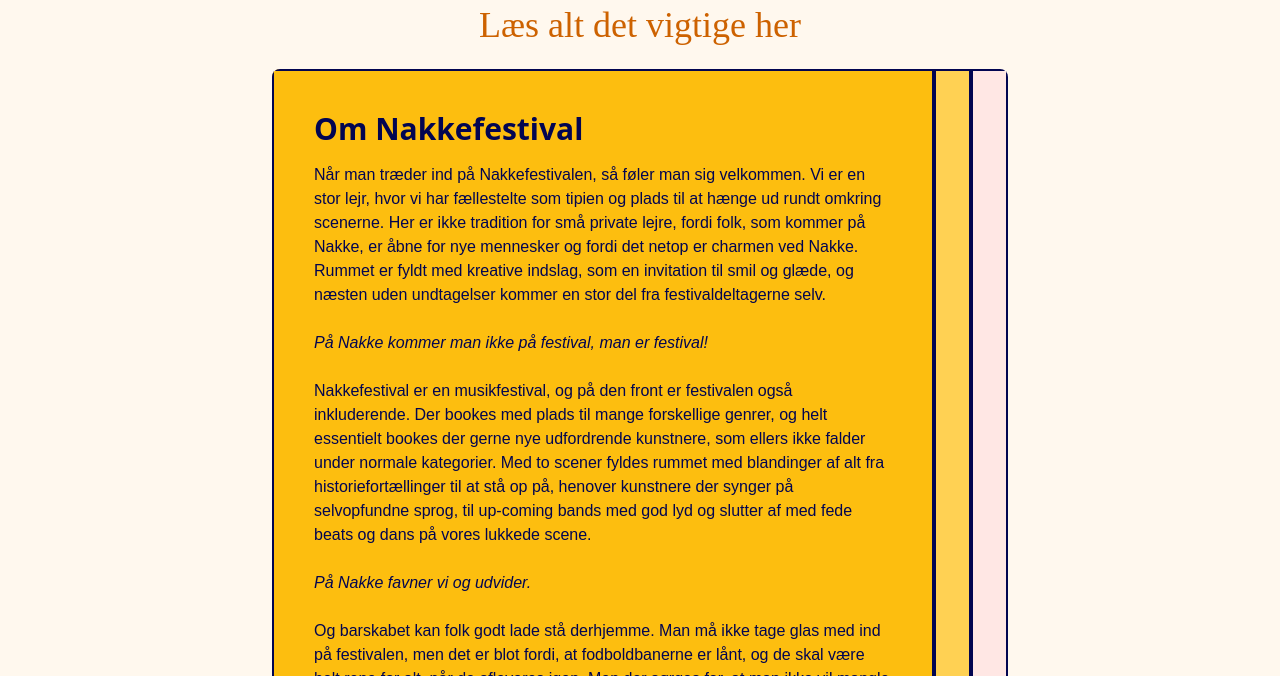
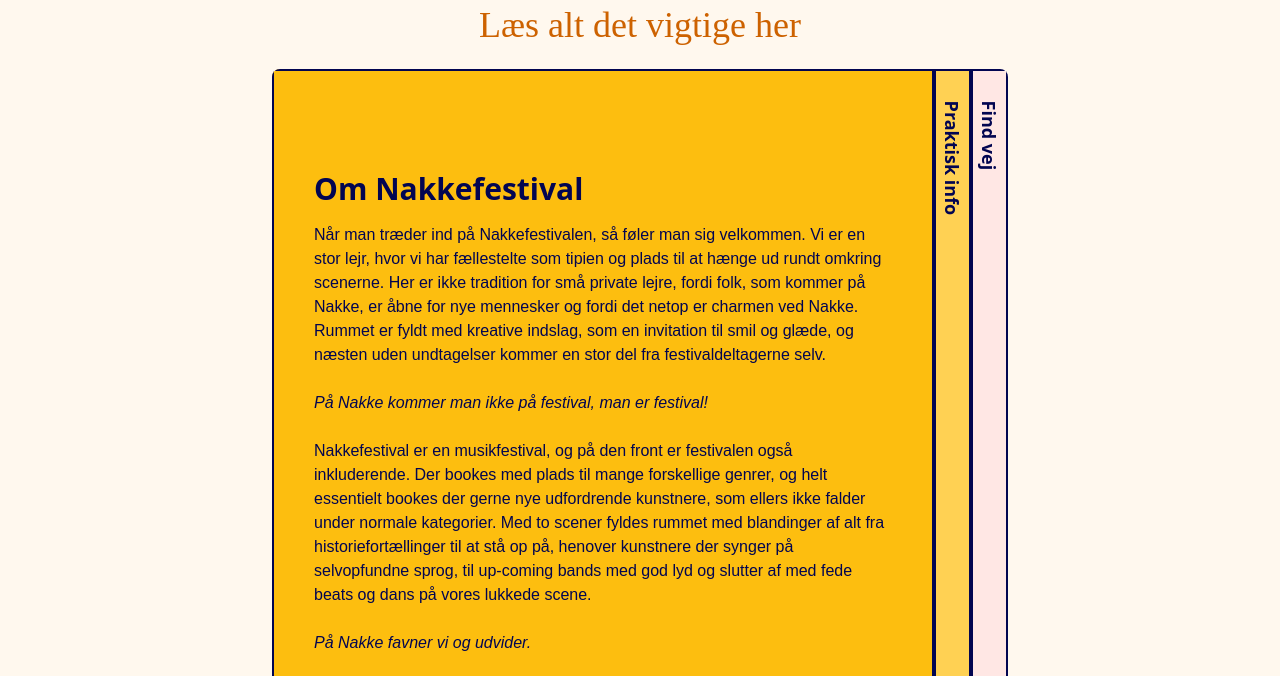
Before and after one commit to Sabinkarenn/eksamen_nakkefestival, an Astro site: page /information in a window 1280 px wide. Shown: the part 71-747 px from the top of the page. Built offline with nearby package versions, Linux system fonts and the light colour scheme; Astro itself is replaced by a stand-in of ours; a web font is replaced by a local one.

Commit message:
informations slider

```diff
--- a/src/pages/information.astro
+++ b/src/pages/information.astro
@@ -38,7 +38,7 @@ import MainLayout from "../layouts/MainLayout.astro";
                 class="slide order-1 flex-shrink-0 w-full h-[60px] md:w-[5%] relative bg-darkyellow cursor-pointer transition-all duration-500 ease-in-out border-2 border-darkblue md:h-full"
             >
                 <span
-                    class="block p-4 text-lg font-bold text-darkblue md:absolute md:rotate-90 md:top-18 md:left-[-60%] md:whitespace-nowrap"
+                    class="block p-4 text-lg font-bold text-darkblue md:rotate-90 md:top-18 md:left-[-30%] md:whitespace-nowrap"
                 >
                     Om Nakkefestival
                 </span>
@@ -98,7 +98,7 @@ import MainLayout from "../layouts/MainLayout.astro";
                 class="slide order-2 flex-shrink-0 w-full h-[60px] md:w-[5%] relative bg-yellow cursor-pointer transition-all duration-500 ease-in-out border-2 border-darkblue md:h-full"
             >
                 <span
-                    class="block p-4 text-lg font-bold text-darkblue md:absolute md:rotate-90 md:top-13 md:left-[-55%] md:whitespace-nowrap"
+                    class="block p-4 text-lg font-bold text-darkblue md:rotate-90 md:top-13 md:left-[-55%] md:whitespace-nowrap"
                 >
                     Praktisk info
                 </span>
@@ -175,7 +175,7 @@ import MainLayout from "../layouts/MainLayout.astro";
                 class="slide order-3 flex-shrink-0 w-full h-[60px] md:w-[5%] relative bg-pink cursor-pointer transition-all duration-500 ease-in-out border-2 border-darkblue md:h-full"
             >
                 <span
-                    class="block p-4 text-lg font-bold text-darkblue md:absolute md:rotate-90 md:top-8 md:left-[-15%] md:whitespace-nowrap"
+                    class="block p-4 text-lg font-bold text-darkblue md:rotate-90 md:top-8 md:left-[-15%] md:whitespace-nowrap"
                 >
                     Find vej
                 </span>
```
